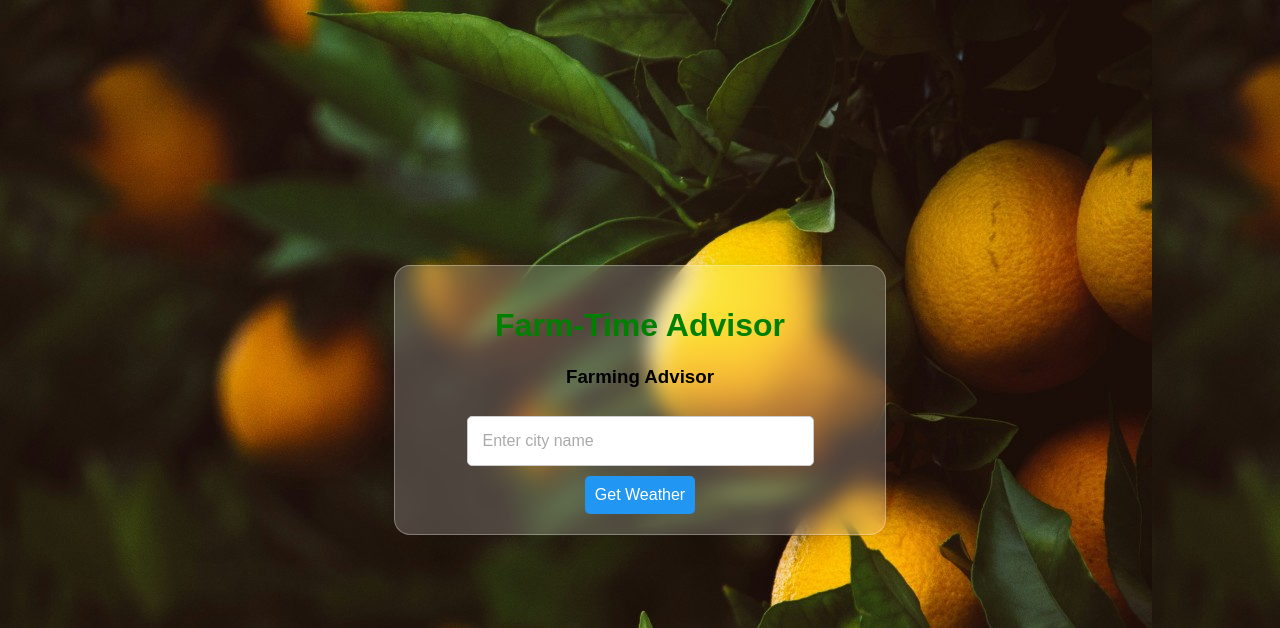
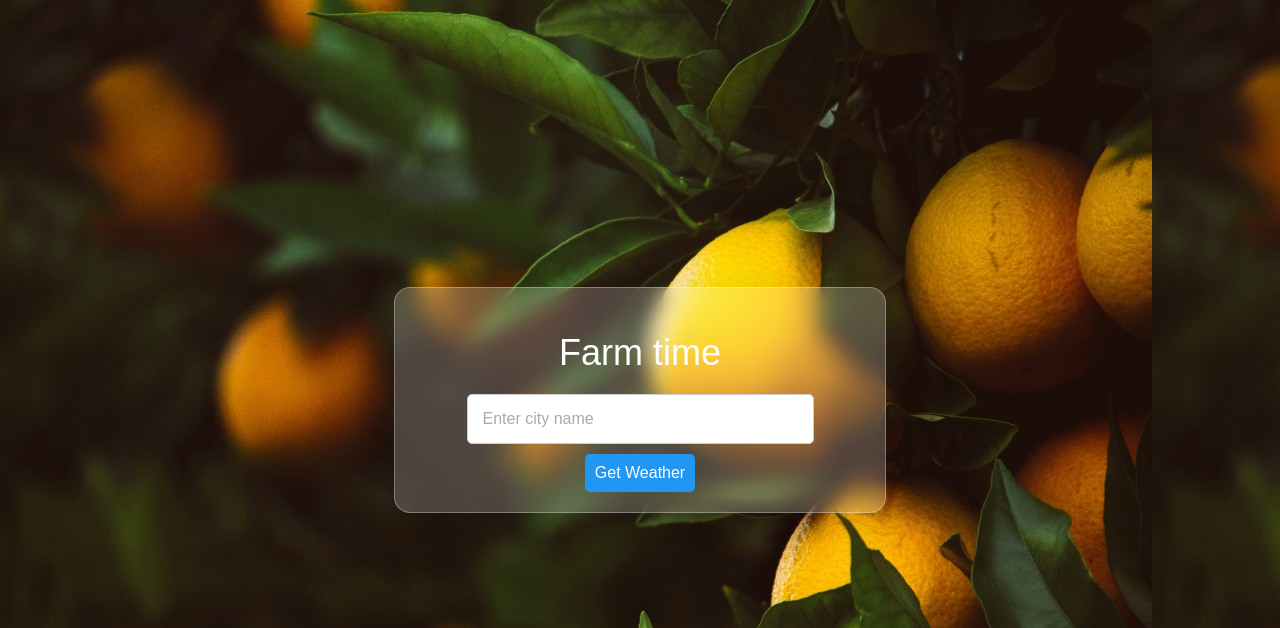
Before and after one commit to V014/farmtime, a PHP site: page /weather.html in a window 1280 px wide. Shown: the top 628 px of the page. Run offline with PHP 8.4, Linux system fonts and the light colour scheme.

Commit message:
updated weather box ui

```diff
--- a/www/css/weather.css
+++ b/www/css/weather.css
@@ -11,6 +11,15 @@ body {
 
 .container {
     text-align: center;
+}
+
+h1 {
+    font-size: 36px;
+    margin-bottom: 10px;
+    color: #fff;
+    /* text-shadow: 2px 2px 4px rgba(0, 0, 0, 0.5); */
+    font-family: Arial, Helvetica, sans-serif;
+    font-weight: lighter;
 }
 
 .weather-card {
--- a/www/weather.html
+++ b/www/weather.html
@@ -33,12 +33,7 @@
 <body>
 	<div class="container">
 		<div class="weather-card">
-			<h1 style="color: green;">
-				Farm-Time Advisor
-			</h1>
-			<h3>
-				Farming Advisor
-			</h3>
+			<h1>Farm time</h1>
 			<input type="text" id="city-input" placeholder="Enter city name">
 			<button id="city-input-btn">Get Weather</button>
 			<div id="weather-info" class="animate__animated animate__fadeIn">
```
